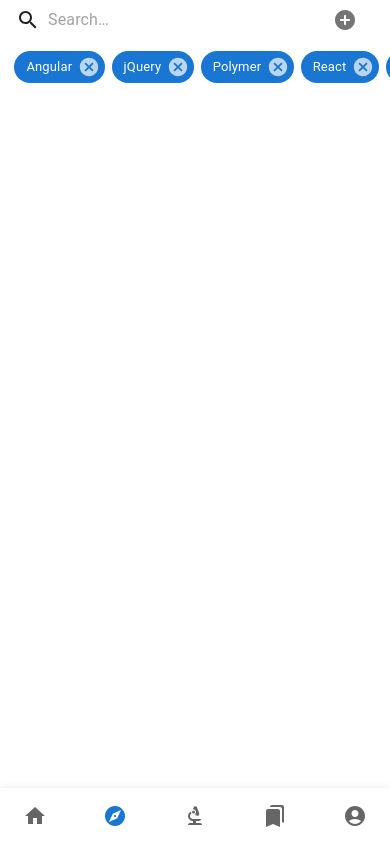
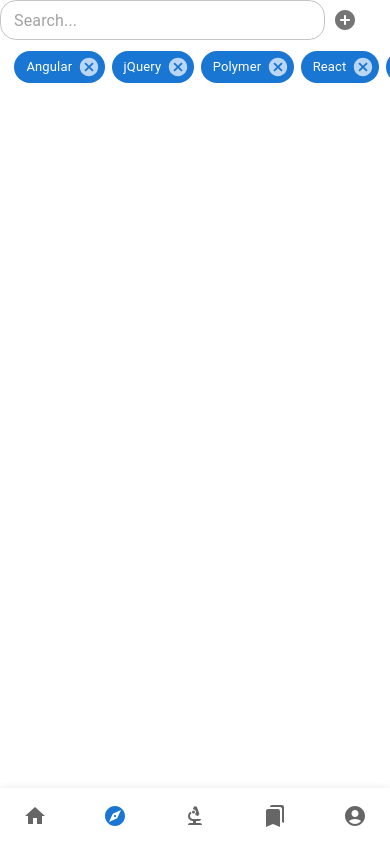
Before and after one commit to isnakolah/BlogAppFrontend, a React (Create React App) app: page /explore in a window 390 px wide. Built offline with nearby package versions, Linux system fonts and the light colour scheme.

Commit message:
Make the search bar to be an autocomplete field

```diff
--- a/src/components/SearchBar/index.tsx
+++ b/src/components/SearchBar/index.tsx
@@ -1,47 +1,4 @@
-import { alpha, InputBase, styled } from "@mui/material";
-import SearchIcon from "@mui/icons-material/Search";
-
-const Search = styled("div")(({ theme }) => ({
-  position: "relative",
-  borderRadius: theme.shape.borderRadius,
-  backgroundColor: alpha(theme.palette.common.white, 0.15),
-  "&:hover": {
-    backgroundColor: alpha(theme.palette.common.white, 0.25),
-  },
-  marginLeft: 0,
-  width: "100%",
-  [theme.breakpoints.up("sm")]: {
-    marginLeft: theme.spacing(1),
-    width: "auto",
-  },
-}));
-
-const SearchIconWrapper = styled("div")(({ theme }) => ({
-  padding: theme.spacing(0, 2),
-  height: "100%",
-  position: "absolute",
-  pointerEvents: "none",
-  display: "flex",
-  alignItems: "center",
-  justifyContent: "center",
-}));
-
-const StyledInputBase = styled(InputBase)(({ theme }) => ({
-  color: "inherit",
-  "& .MuiInputBase-input": {
-    padding: theme.spacing(1, 1, 1, 0),
-    // vertical padding + font size from searchIcon
-    paddingLeft: `calc(1em + ${theme.spacing(4)})`,
-    transition: theme.transitions.create("width"),
-    width: "100%",
-    [theme.breakpoints.up("sm")]: {
-      width: "12ch",
-      "&:focus": {
-        width: "20ch",
-      },
-    },
-  },
-}));
+import { TextField, Autocomplete } from "@mui/material";
 
 type Props = {
   fullWidth?: boolean;
@@ -49,19 +6,37 @@
 
 const SearchBar: React.FC<Props> = ({ fullWidth = false }) => {
   return (
-    <>
-      <Search>
-        <SearchIconWrapper>
-          <SearchIcon />
-        </SearchIconWrapper>
-        <StyledInputBase
-          placeholder="Search…"
-          inputProps={{ "aria-label": "search" }}
-          style={{ width: fullWidth ? "100%" : undefined }}
+    <Autocomplete
+      freeSolo
+      id="free-solo-2-demo"
+      disableClearable
+      options={top100Films.map((option) => option.title)}
+      renderInput={(params) => (
+        <TextField
+          {...params}
+          fullWidth={fullWidth}
+          size="small"
+          variant="outlined"
+          placeholder="Search..."
+          InputProps={{
+            ...params.InputProps,
+            type: "search",
+            sx: { borderRadius: 4 },
+          }}
         />
-      </Search>
-    </>
+      )}
+    />
   );
 };
 
 export default SearchBar;
+
+const top100Films = [
+  { title: "The Shawshank Redemption", year: 1994 },
+  { title: "The Godfather", year: 1972 },
+  { title: "The Godfather: Part II", year: 1974 },
+  { title: "The Dark Knight", year: 2008 },
+  { title: "12 Angry Men", year: 1957 },
+  { title: "Schindler's List", year: 1993 },
+  { title: "Pulp Fiction", year: 1994 },
+];
```
